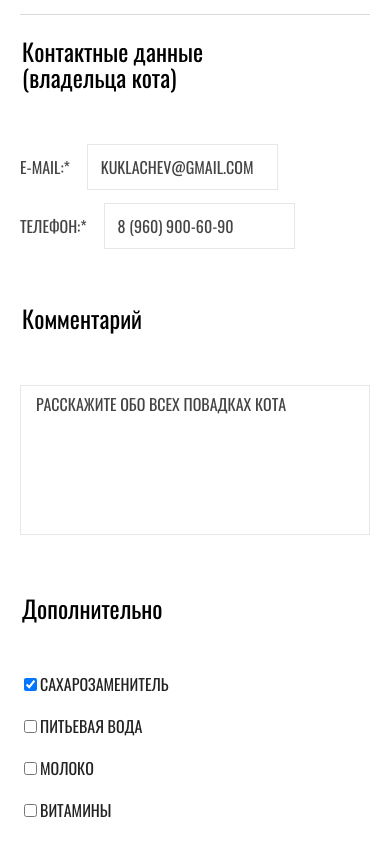
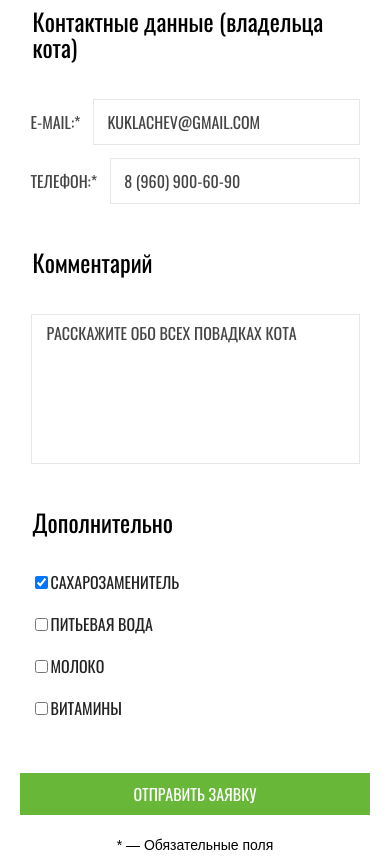
Before and after one commit to tanjaslo/1621659-cat-energy-23, a website: page source/selection.html in a window 390 px wide. Shown: the part 809-1665 px from the top of the page. Drawn offline with nearby package versions, Linux system fonts and the light colour scheme; files that its build step writes are made by us from their sources.

Commit message:
Adds responsive grid for selection page.

```diff
--- a/source/sass/blocks/checkbox-field.scss
+++ b/source/sass/blocks/checkbox-field.scss
@@ -5,4 +5,9 @@
 .checkbox-field__label {
   @include text-style($extra-font-family, 16px, 18px, $color-hardcoal);
   text-transform: uppercase;
+
+  @media (min-width: $tablet-width) {
+    font-size: 20px;
+    line-height: 30px;
+  }
 }
--- a/source/sass/blocks/form.scss
+++ b/source/sass/blocks/form.scss
@@ -1,20 +1,78 @@
+.form {
+  @media (min-width: $desktop-width) {
+    display: grid;
+    grid-template-columns: 1fr 1fr;
+    column-gap: 80px;
+  }
+}
 
+.form__list {
+  &--checkbox {
+    @media (min-width: $tablet-width) {
+      display: grid;
+      grid-template-columns: 1fr 1fr;
+    }
+
+    @media (min-width: $desktop-width) {
+      display: flex;
+      justify-content: space-between;
+    }
+  }
+}
 
 .form__group {
   margin: 0;
-  padding: 20px 0 20px;
+  margin-bottom: 23px;
   border: none;
+
+  @media (min-width: $desktop-width) {
+    &:nth-of-type(3) {
+      display: grid;
+      grid-template-columns: 1fr 1fr;
+      column-gap: 80px;
+    }
+  }
 
   &--bordered {
     border-top: 1px solid $basic-border;
     border-bottom: 1px solid $basic-border;
+
+    @media (min-width: $tablet-width) {
+      border: 1px solid $basic-border;
+    }
+
+    @media (min-width: $desktop-width) {
+      height: 220px; // ??
+      padding-top: 12px;
+      margin-bottom: 12px;
+    }
+  }
+
+  &--info {
+    @media (min-width: $desktop-width) {
+      grid-column: 1 / -1;
+    }
+  }
+
+  @media (min-width: $tablet-width) {
+    margin-bottom: 71px;
+  }
+
+  @media (min-width: $desktop-width) {
+    margin-bottom: 65px;
   }
 }
 
 .form__legend {
   @include text-style($extra-font-family, 24px, 26px, $color-black);
+  margin: 0;
   margin-bottom: 34px;
-  padding-top: 23px;
+
+  @media (min-width: $tablet-width) {
+    font-size: 36px;
+    line-height: 36px;
+    margin-bottom: 71px;
+  }
 }
 
 .form__field {
@@ -22,18 +80,39 @@
   flex-wrap: nowrap;
 }
 
-.form__submit {
-  text-align: center;
-  margin-bottom: 32px;
-}
-
 .form__button {
   width: 100%;
   border: none;
   margin-bottom: 21px;
+
+  @media (min-width: $tablet-width) {
+    font-size: 20px;
+    width: 282px;
+  }
 }
 
 .form__note {
   @include text-style($basic-font-family, 14px, 16px, $color-black);
-  display: block;
+
+  @media (min-width: $tablet-width) {
+    font-size: 16px;
+    margin-left: 61px;
+  }
+
+  @media (min-width: $desktop-width) {
+    margin-left: 81px;
+  }
 }
+
+.form__submit {
+  text-align: center;
+  margin-bottom: 32px;
+
+  @media (min-width: $tablet-width) {
+    display: flex;
+    align-items: baseline;
+    justify-items: flex-start;
+    margin-bottom: 71px;
+    display: flex;
+  }
+}
--- a/source/sass/blocks/questionnaire.scss
+++ b/source/sass/blocks/questionnaire.scss
@@ -2,4 +2,14 @@
   @include text-style($extra-font-family, 14px, 18px, $color-black);
   text-transform: uppercase;
   margin-bottom: 39px;
+
+  @media (min-width: $tablet-width) {
+    font-size: 20px;
+    line-height: 30px;
+    width: 50%;
+  }
+
+  @media (min-width: $desktop-width) {
+    width: 30%;
+  }
 }
--- a/source/sass/blocks/radio-field.scss
+++ b/source/sass/blocks/radio-field.scss
@@ -2,6 +2,11 @@
   @include text-style($extra-font-family, 16px, 18px, $color-hardcoal);
   text-transform: uppercase;
   padding: 13px 0;
+
+  @media (min-width: $tablet-width) {
+    font-size: 20px;
+    line-height: 30px;
+  }
 }
 
 .radio-field__control {
--- a/source/sass/blocks/text-field.scss
+++ b/source/sass/blocks/text-field.scss
@@ -1,14 +1,27 @@
 .text-field {
-  width: 100%;
-  display: inline-block;
+  display: flex;
+  align-items: baseline;
+  justify-content: flex-start;
+  text-align: left;
   margin-bottom: 13px;
-  text-align: left;
 }
 
 .text-field__label,
 .text-field__control {
   @include text-style($extra-font-family, 16px, 18px, $color-darkgrey);
   text-transform: uppercase;
+
+  @media (min-width: $tablet-width) {
+    font-size: 20px;
+    line-height: 30px;
+    margin-bottom: 20px;
+
+    @media (min-width: $desktop-width) {
+      &:last-child {
+        margin-bottom: 0;
+      }
+    }
+  }
 }
 
 .text-field__label {
@@ -18,9 +31,15 @@
 .text-field__control {
   border: 1px solid $border-field;
   padding: 13px;
+  flex-grow: 1;
 
   &::placeholder {
     @include text-style($extra-font-family, 16px, 18px, $color-darkgrey);
+
+    @media (min-width: $tablet-width) {
+      font-size: 20px;
+      line-height: 30px;
+    }
   }
 
   &--textarea {
--- a/source/selection.html
+++ b/source/selection.html
@@ -64,7 +64,7 @@
         <div class="questionnaire__wrapper wrapper">
           <h1 class="page-main__header">Подбор программы</h1>
           <p class="questionnaire__description">
-            Заполните анкету, и мы подберем программу питания для вашего кота
+            Заполните анкету, и мы подберем<br /> программу питания для вашего кота
           </p>
           <form
             class="questionnaire__form form"
@@ -98,7 +98,7 @@
                 />
               </div>
               <div class="form__field text-field">
-                <label class="text-field__label" for="age" >Возраст (лет):</label>
+                <label class="text-field__label" for="age">Возраст (лет):</label>
                 <input
                   class="text-field__control"
                   id="age"
@@ -149,9 +149,9 @@
                 </li>
               </ul>
             </fieldset>
-            <fieldset class="form__group">
+            <fieldset class="form__group form__group--info">
               <legend class="form__legend form__legend--title-line">
-                <span>Контактные данные&nbsp;<br />(владельца кота)</span>
+                <span>Контактные данные (владельца кота)</span>
               </legend>
               <div class="form__field text-field">
                 <label class="text-field__label" for="email">E-mail:*</label>
@@ -174,7 +174,7 @@
                 />
               </div>
             </fieldset>
-            <fieldset class="form__group">
+            <fieldset class="form__group form__group--info">
               <legend class="form__legend form__legend--title-line">
                 Комментарий
               </legend>
@@ -191,11 +191,11 @@
                 ></textarea>
               </div>
             </fieldset>
-            <fieldset class="form__group">
+            <fieldset class="form__group form__group--info">
               <legend class="form__legend form__legend--title-line">
                 Дополнительно
               </legend>
-              <ul class="form__list list-reset">
+              <ul class="form__list form__list--checkbox list-reset">
                 <li class="form__field checkbox-field">
                   <label class="checkbox-field__label" for="sweetener">
                     <input
```
